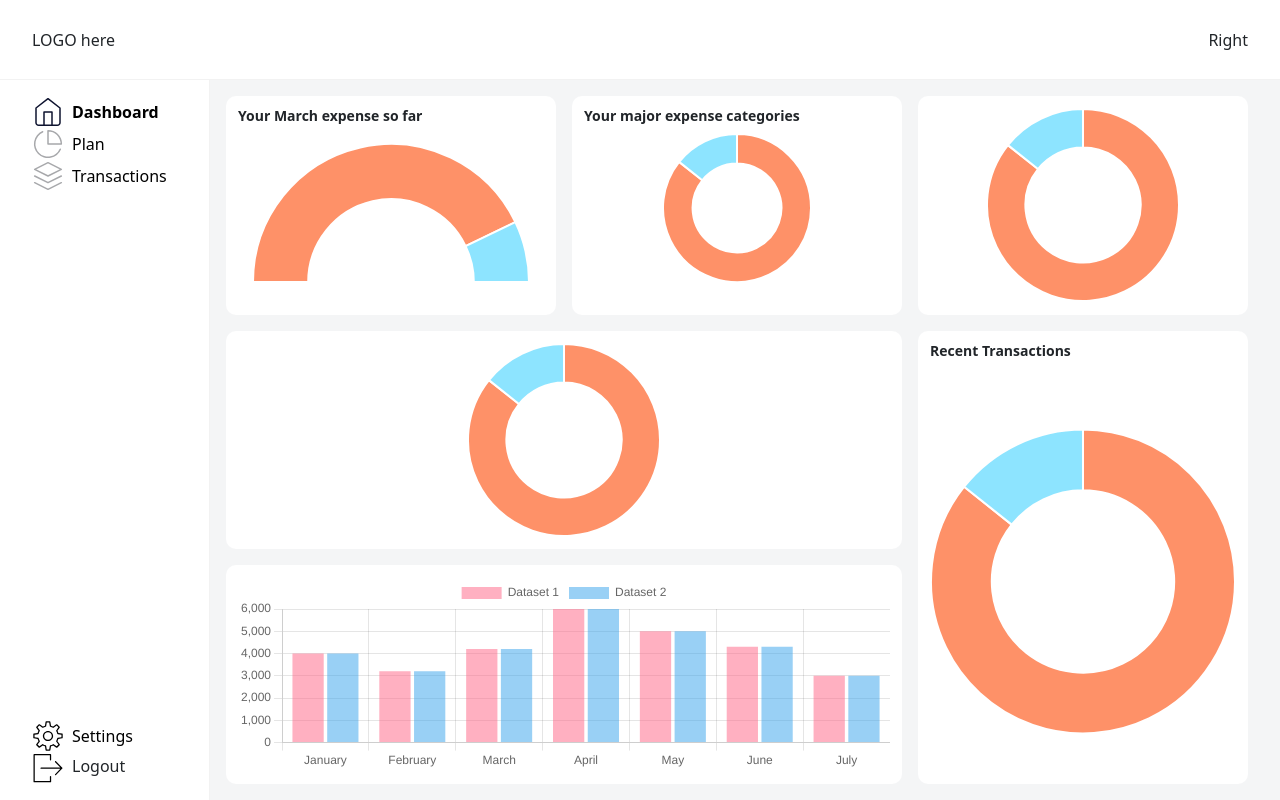
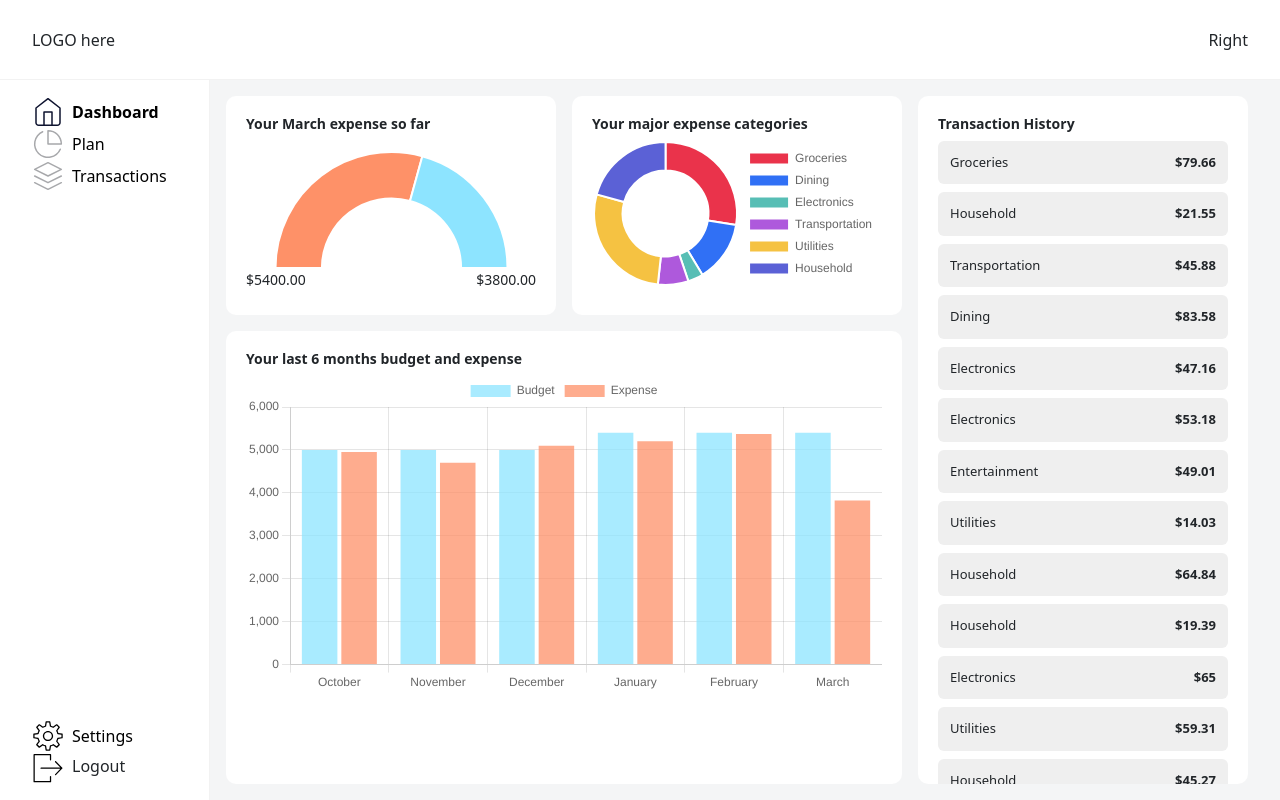
Before and after one commit to Byte-the-Budget/byte_the_budget, a React (Create React App) app in the folder client/: page /dashboard in a window 1280 px wide. Built offline with nearby package versions, Linux system fonts and the light colour scheme.

Commit message:
feat: dashboard

```diff
--- a/client/src/components/Dashboard/Charts/BarChart.js
+++ b/client/src/components/Dashboard/Charts/BarChart.js
@@ -1,23 +1,19 @@
 import React from 'react';
 import { Bar } from "react-chartjs-2";
 
-const BarChart = () => {
-
-  const labels = ['January', 'February', 'March', 'April', 'May', 'June', 'July'];
-  const data1 = [4000, 3200, 4200, 6000, 5000, 4300, 3000]
-  const data2 = [4000, 3200, 4200, 6000, 5000, 4300, 3000]
+const BarChart = ({months, budget, expense}) => {
   const data = {
-    labels,
+    labels: months,
     datasets: [
       {
-        label: 'Dataset 1',
-        data: data1,
-        backgroundColor: 'rgba(255, 99, 132, 0.5)',
+        label: 'Budget',
+        data: budget,
+        backgroundColor: 'rgba(141, 228, 255, 0.75)',
       },
       {
-        label: 'Dataset 2',
-        data: data2,
-        backgroundColor: 'rgba(53, 162, 235, 0.5)',
+        label: 'Expense',
+        data: expense,
+        backgroundColor: 'rgba(254, 145, 104, 0.75)',
       },
     ],
   };
--- a/client/src/components/Dashboard/Charts/DonutChart.js
+++ b/client/src/components/Dashboard/Charts/DonutChart.js
@@ -1,12 +1,16 @@
 import React from 'react';
 import { Doughnut } from 'react-chartjs-2';
 
-const DonutChart = () => {
+const DonutChart = ({categories, expenses}) => {
+  console.log(categories)
   const data = {
-    datasets: [{
-      data: [300, 50],
-      backgroundColor: ["#FE9168", "#8DE4FF"],
-    }]
+    labels: categories,
+    datasets: [
+      {
+        data: expenses,
+        backgroundColor: ["#EA334B", "#3070F5", "#57BEB5", "#AE59DC", "#F5C242", "#5B61D6", "#F2A73B"]
+      }
+    ]
   };
 
   const options = {
@@ -17,7 +21,7 @@ const DonutChart = () => {
         display: false,
       },
       legend: {
-        display: false,
+        position: 'right',
       }
     }
   };
--- a/client/src/components/Dashboard/Charts/HalfDonutChart.js
+++ b/client/src/components/Dashboard/Charts/HalfDonutChart.js
@@ -4,7 +4,7 @@ import { Doughnut } from 'react-chartjs-2';
 const HalfDonutChart = () => {
   const data = {
     datasets: [{
-      data: [300, 50],
+      data: [5400, 3820],
       backgroundColor: ["#FE9168", "#8DE4FF"],
     }]
   };
@@ -13,10 +13,10 @@ const HalfDonutChart = () => {
     circumference: 180,
     rotation: -90,
     cutout: "60%",
-    aspectRatio: 1,
+    aspectRatio: 2,
     plugins: {
       title: {
-        display: false, // This line hides the title
+        display: false,
       },
     }
   };
--- a/client/src/components/Dashboard/Overview.js
+++ b/client/src/components/Dashboard/Overview.js
@@ -3,6 +3,18 @@ import './dashboard.css';
 import HalfDonutChart from './Charts/HalfDonutChart'
 import DonutChart from './Charts/DonutChart'
 import BarChart from './Charts/BarChart';
+import TransactionHistory from './TransactionHistory';
+
+import {
+  categories,
+  expensesByCategory,
+  transactions,
+  last6MonthsBudget,
+  last6MonthsExpense,
+  last6Months,
+  currentBudget,
+  currentExpense
+} from './data/data';
 
 import { Chart as defaults } from "chart.js/auto";
 
@@ -14,25 +26,30 @@ function Overview() {
     <div className="grid-container">
       <div className="grid-item expense-budget">
         <h6 className="item-title">Your March expense so far</h6>
-        <div><HalfDonutChart /></div>
+        <div style={{height: 'calc(100% - 50px)', width: '100%', display: 'flex', justifyContent: 'center'}}>
+          <HalfDonutChart />
+        </div>
+        <div className='d-flex justify-content-between'>
+          <span style={{fontSize: '14px'}}>${currentBudget}.00</span>
+          <span style={{fontSize: '14px'}}>${currentExpense}.00</span>
+        </div>
       </div>
 
       <div className="grid-item expense-category">
         <h6 className="item-title">Your major expense categories</h6>
-        <div><DonutChart /></div>
+        <div style={{height: 'calc(100% - 25px)', width: '100%'}}>
+          <DonutChart categories={categories} expenses={expensesByCategory}/>
+        </div>
       </div>
-      <div className="grid-item calendar">
-        <DonutChart />
-      </div>
-      <div className="grid-item goals">
-        <DonutChart />
-      </div>
+
       <div className="grid-item transactions">
-        <h6 className="item-title">Recent Transactions</h6>
-        <DonutChart />
+        <h6 className="item-title">Transaction History</h6>
+        <TransactionHistory transactions={transactions}/>
       </div>
       <div className="grid-item expense-budget-monthly">
-        <BarChart />
+        <h6 className="item-title">Your last 6 months budget and expense</h6>
+
+        <BarChart months={last6Months} budget={last6MonthsBudget} expense={last6MonthsExpense}/>
       </div>
     </div>
   );
--- /dev/null
+++ b/client/src/components/Dashboard/TransactionHistory.js
@@ -0,0 +1,20 @@
+import React from 'react';
+
+const TransactionHistory = ({transactions}) => {
+  const transactionsList = transactions.map((transaction, index) => {
+    return (
+      <div key={index} className='transaction-card'>
+        <span className='transaction-category'>{transaction.category}</span>
+        <span className='transaction-amount'>${transaction.amount}</span>
+      </div>
+    )
+  })
+
+  return (
+    <div className=''>
+      {transactionsList}
+    </div>
+  )
+};
+
+export default TransactionHistory;
--- a/client/src/components/Dashboard/dashboard.css
+++ b/client/src/components/Dashboard/dashboard.css
@@ -35,7 +35,7 @@
 .grid-item {
   background-color: #FFFFFF;
   border-radius: 10px;
-  padding: 12px;
+  padding: 20px;
 }
 
 .expense-budget {
@@ -46,20 +46,24 @@
   grid-column: 3 / span 2;
   grid-row: 1 / span 1;
 }
-.calendar {
+/* .calendar {
   grid-column: 5 / span 2;
   grid-row: 1 / span 1;
 }
 .goals {
   grid-column: 1 / span 4;
   grid-row: 2 / span 1;
+} */
+.transactions {
+  grid-column: 5 / span 2;
+  grid-row: 1 / span 3;
+  overflow-y: scroll;
+}
+.transactions::-webkit-scrollbar {
+  width: 0;
 }
 .expense-budget-monthly {
   grid-column: 1 / span 4;
-  grid-row: 3 / span 1;
-}
-.transactions {
-  grid-column: 5 / span 2;
   grid-row: 2 / span 2;
 }
 
@@ -67,3 +71,25 @@
   font-size: 14px;
   font-weight: bold;
 }
+
+.transaction-card {
+  display: flex;
+  align-items: center;
+  justify-content: space-between;
+  margin: 8px 0;
+  padding: 12px;
+  background-color: #efefef;
+  border-radius: 6px;
+}
+
+.chart-container {
+  height: calc(100% - 25px);
+  width: 100%;
+}
+.transaction-category {
+  font-size: 13px;
+}
+.transaction-amount {
+  font-size: 13px;
+  font-weight: bold;
+}
--- /dev/null
+++ b/client/src/components/Dashboard/data/data.js
@@ -0,0 +1,122 @@
+export const currentBudget = 5400;
+export const currentExpense = 3800;
+
+export const months = [
+  "January",
+  "February",
+  "March",
+  "April",
+  "May",
+  "June",
+  "July",
+  "August",
+  "September",
+  "October",
+  "November",
+  "December"
+];
+
+const currentDate = new Date();
+const currentMonthIndex = currentDate.getMonth();
+
+const startMonthIndex = (currentMonthIndex - 5 + 12) % 12;
+
+export const last6Months = startMonthIndex <= currentMonthIndex
+  ? months.slice(startMonthIndex, currentMonthIndex + 1)
+  : months.slice(startMonthIndex).concat(months.slice(0, currentMonthIndex + 1));
+
+export const last6MonthsBudget = [5000, 5000, 5000, 5400, 5400, 5400];
+export const last6MonthsExpense = [4950, 4700, 5100, 5200, 5370, 3820];
+
+export const categories = [
+  "Groceries",
+  "Dining",
+  "Electronics",
+  "Transportation",
+  "Utilities",
+  "Household",
+]
+
+export const expensesByCategory = [400, 200, 50, 100, 400, 300]
+
+export const transactions = [{'dateAndTime': '2024-03-16 04:08:13',
+  'category': 'Groceries',
+  'amount': 79.66,
+  'transactionId': 'TX23173'},
+ {'dateAndTime': '2024-02-27 04:08:03',
+  'category': 'Household',
+  'amount': 21.55,
+  'transactionId': 'TX55381'},
+ {'dateAndTime': '2024-03-22 12:18:54',
+  'category': 'Transportation',
+  'amount': 45.88,
+  'transactionId': 'TX16665'},
+ {'dateAndTime': '2024-02-29 22:01:33',
+  'category': 'Dining',
+  'amount': 83.58,
+  'transactionId': 'TX80891'},
+ {'dateAndTime': '2024-03-01 17:08:50',
+  'category': 'Electronics',
+  'amount': 47.16,
+  'transactionId': 'TX08632'},
+ {'dateAndTime': '2024-02-28 04:12:36',
+  'category': 'Electronics',
+  'amount': 53.18,
+  'transactionId': 'TX50767'},
+ {'dateAndTime': '2024-03-20 14:04:00',
+  'category': 'Entertainment',
+  'amount': 49.01,
+  'transactionId': 'TX30327'},
+ {'dateAndTime': '2024-03-24 19:58:18',
+  'category': 'Utilities',
+  'amount': 14.03,
+  'transactionId': 'TX30653'},
+ {'dateAndTime': '2024-03-15 20:00:25',
+  'category': 'Household',
+  'amount': 64.84,
+  'transactionId': 'TX39426'},
+ {'dateAndTime': '2024-03-12 21:50:39',
+  'category': 'Household',
+  'amount': 19.39,
+  'transactionId': 'TX12686'},
+ {'dateAndTime': '2024-03-16 16:14:44',
+  'category': 'Electronics',
+  'amount': 65.0,
+  'transactionId': 'TX24738'},
+ {'dateAndTime': '2024-03-19 12:30:43',
+  'category': 'Utilities',
+  'amount': 59.31,
+  'transactionId': 'TX32486'},
+ {'dateAndTime': '2024-02-27 07:40:58',
+  'category': 'Household',
+  'amount': 45.27,
+  'transactionId': 'TX11262'},
+ {'dateAndTime': '2024-03-19 14:22:04',
+  'category': 'Utilities',
+  'amount': 67.06,
+  'transactionId': 'TX64155'},
+ {'dateAndTime': '2024-02-26 21:49:16',
+  'category': 'Utilities',
+  'amount': 80.04,
+  'transactionId': 'TX32062'},
+ {'dateAndTime': '2024-03-01 07:28:39',
+  'category': 'Dining',
+  'amount': 42.22,
+  'transactionId': 'TX63811'},
+ {'dateAndTime': '2024-03-20 10:42:54',
+  'category': 'Entertainment',
+  'amount': 80.1,
+  'transactionId': 'TX57260'},
+ {'dateAndTime': '2024-03-11 02:58:31',
+  'category': 'Entertainment',
+  'amount': 38.61,
+  'transactionId': 'TX18592'},
+ {'dateAndTime': '2024-03-16 20:45:01',
+  'category': 'Electronics',
+  'amount': 64.74,
+  'transactionId': 'TX27168'},
+ {'dateAndTime': '2024-03-12 14:50:26',
+  'category': 'Transportation',
+  'amount': 74.43,
+  'transactionId': 'TX75027'}
+];
--- a/client/src/components/Dashboard/data/revenueData.json
+++ /dev/null
@@ -1,62 +0,0 @@
-[
-  {
-    "label": "Jan",
-    "revenue": 64854,
-    "cost": 32652
-  },
-  {
-    "label": "Feb",
-    "revenue": 54628,
-    "cost": 42393
-  },
-  {
-    "label": "Mar",
-    "revenue": 117238,
-    "cost": 50262
-  },
-  {
-    "label": "Apr",
-    "revenue": 82830,
-    "cost": 64731
-  },
-  {
-    "label": "May",
-    "revenue": 91208,
-    "cost": 41893
-  },
-  {
-    "label": "Jun",
-    "revenue": 103609,
-    "cost": 83809
-  },
-  {
-    "label": "Jul",
-    "revenue": 90974,
-    "cost": 44772
-  },
-  {
-    "label": "Aug",
-    "revenue": 82919,
-    "cost": 37590
-  },
-  {
-    "label": "Sep",
-    "revenue": 62407,
-    "cost": 43349
-  },
-  {
-    "label": "Oct",
-    "revenue": 82528,
-    "cost": 45324
-  },
-  {
-    "label": "Nov",
-    "revenue": 56979,
-    "cost": 47978
-  },
-  {
-    "label": "Dec",
-    "revenue": 87436,
-    "cost": 39175
-  }
-]
--- a/client/src/components/Dashboard/data/sourceData.json
+++ /dev/null
@@ -1,14 +0,0 @@
-[
-  {
-    "label": "Ads",
-    "value": 32
-  },
-  {
-    "label": "Subscriptions",
-    "value": 45
-  },
-  {
-    "label": "Sponsorships",
-    "value": 23
-  }
-]
```
Also changed, not shown: client/src/components/Dashboard/Plan.js (+1 -103 lines).
